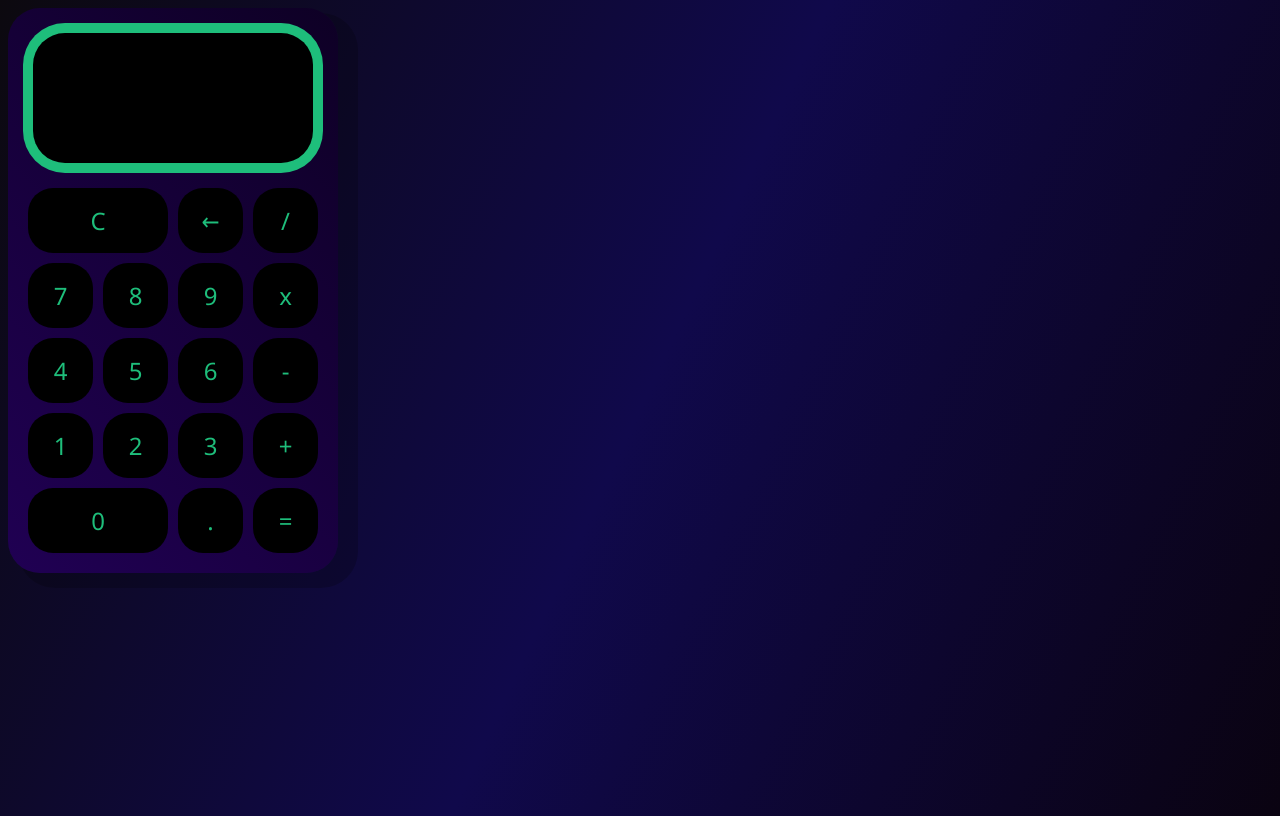
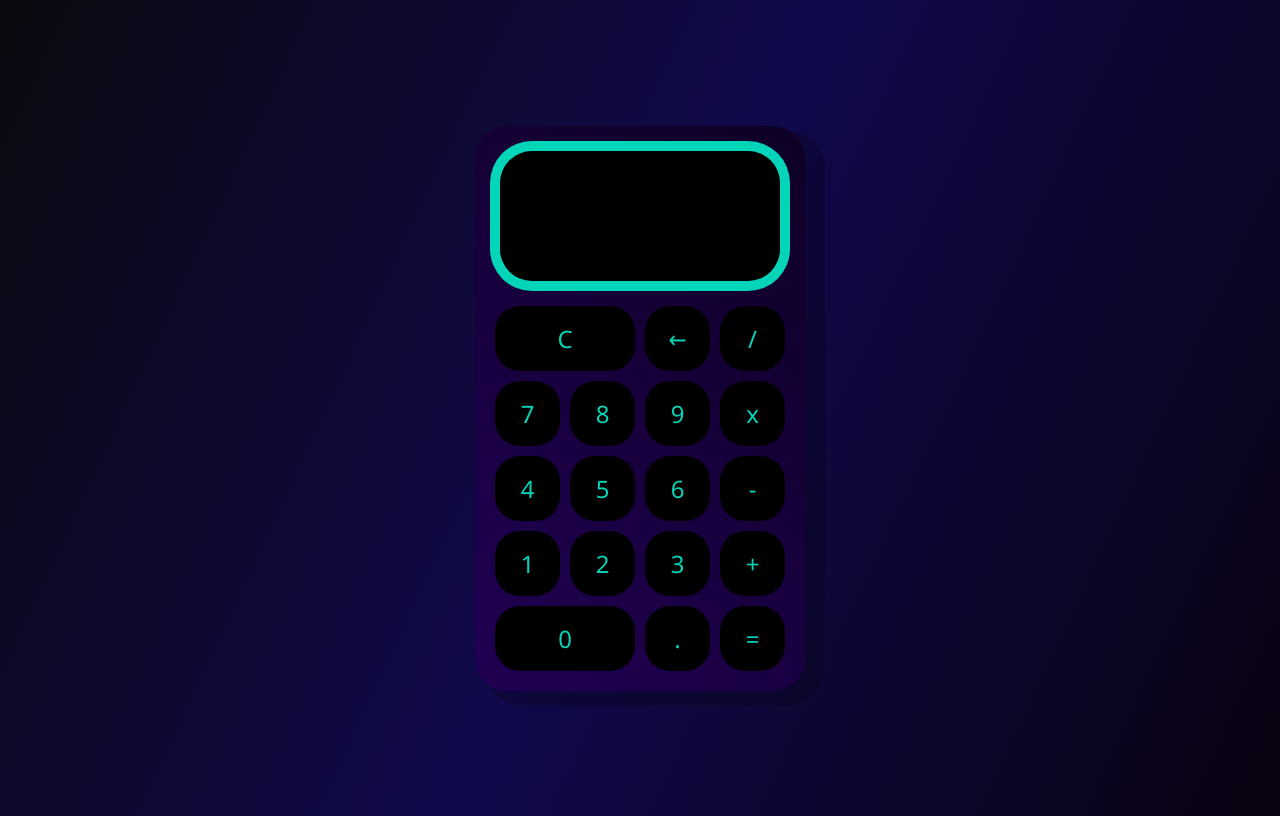
Before and after one commit to Mkrause23/calculadora, a plain HTML site: page docs/index.html in a window 1280 px wide. Drawn offline with Linux system fonts and the light colour scheme.

Commit message:
Update index.css

```diff
--- a/docs/index.css
+++ b/docs/index.css
@@ -1,6 +1,6 @@
 * {
     font-family: "Segoe UI", Tahoma;
-    color:#1ebe7b;
+    color:#04d4b8;;
 
   }
 
@@ -8,8 +8,8 @@
     background: linear-gradient(115deg, #0c090f, #10094b, #0a0311);
     min-height: 100vh;
     display: flex;
-    justify-content: left;
-    align-items: left;
+    justify-content: center;
+    align-items: center;
     }
 
 .calculadora {
@@ -37,11 +37,13 @@ button {
 }
 
 button:hover {
-    background: #28f09c;
+    background: #04d4b8;
+
 }
 
+
 button:active {
-    background-color: rgb(44, 171, 255);
+    background-color: rgb(0, 0, 0);
 }
 
 button:focus {
@@ -64,7 +66,7 @@ button:focus {
     text-align: right;
     justify-content: space-between;
     word-break: break-all;
-    box-shadow: 0px 0px 0px 10px #1ebe7b;
+    box-shadow: 0px 0px 0px 10px #04d4b8;;
 }
 
 #current-valor {
```
